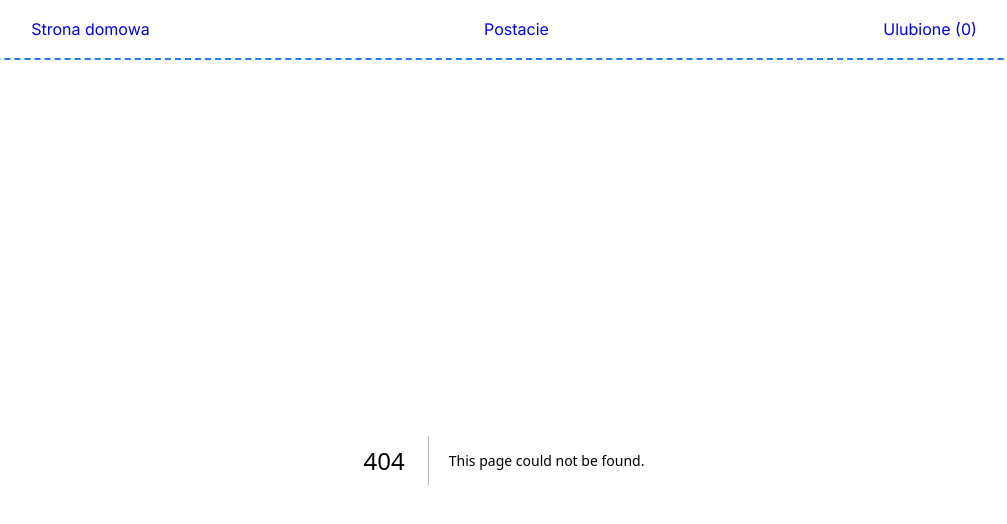
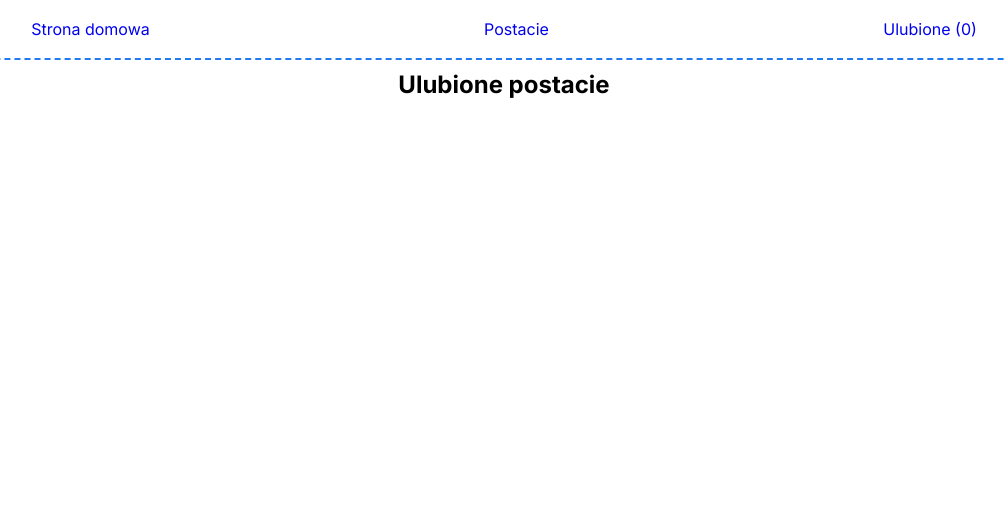
Before and after one commit to BBartt/gsap_wcag_reactquery, a Next.js app: page /favourites in a window 1280 px wide. Before the commit this address had no page. Shown: the top 524 px of the page, without its empty margins (136-1143 px from the left). Built offline with nearby package versions, Linux system fonts and the light colour scheme.

Commit message:
feat(favourites page): Create /favourites page - it displays list of saved characters

```diff
--- /dev/null
+++ b/app/favourites/page.scss
@@ -0,0 +1,20 @@
+.favourites {
+  margin: 0 auto;
+  width: 95vw;
+
+  .title {
+    text-align: center;
+    margin-bottom: 20px;
+    margin-top: 10px;
+  }
+
+  .content {
+    display: flex;
+    flex-wrap: wrap;
+    justify-content: center;
+    gap: 20px;
+
+    .character {
+    }
+  }
+}
--- /dev/null
+++ b/app/favourites/page.tsx
@@ -0,0 +1,52 @@
+"use client";
+import Character from "@/components/Character";
+
+import useLocalStorage from "@/hooks/useLocalStorage";
+import Icon from "@/components/Icon";
+import removeSvg from "@/public/assets/SVGs/remove.svg";
+
+import "./page.scss";
+
+const Page = () => {
+  const [storedCharacters, setValue] = useLocalStorage<ICharacter[]>(
+    "characters",
+    []
+  );
+
+  const handleRemove = (newCharacter: ICharacter) => {
+    const newCharacterUrl = newCharacter.url;
+
+    setValue(
+      storedCharacters.filter(
+        (character: ICharacter) => character.url !== newCharacterUrl
+      )
+    );
+  };
+
+  return (
+    <div className="favourites">
+      <h2 className="title">Ulubione postacie</h2>
+
+      <ul className="content">
+        {storedCharacters.map((character: ICharacter) => {
+          return (
+            <Character
+              key={character.url}
+              {...character}
+              icon={
+                <Icon
+                  svg={removeSvg}
+                  alt="save"
+                  className="save-icon"
+                  onClick={() => handleRemove(character)}
+                />
+              }
+            />
+          );
+        })}
+      </ul>
+    </div>
+  );
+};
+
+export default Page;
```
